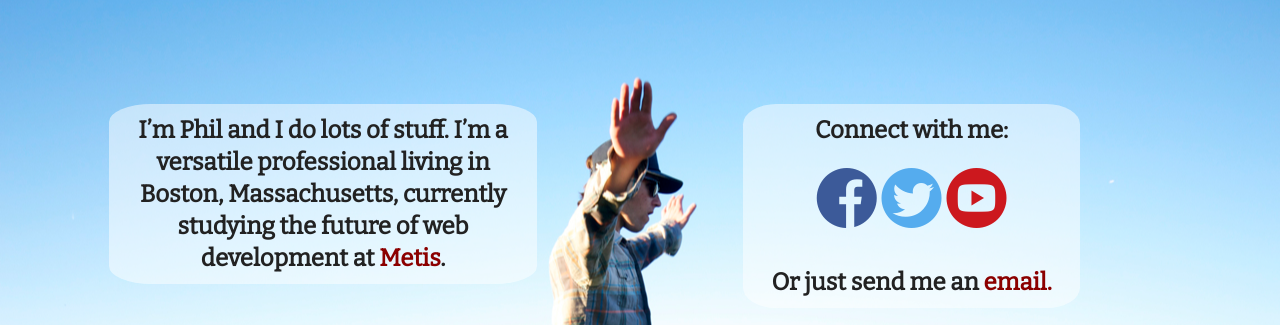
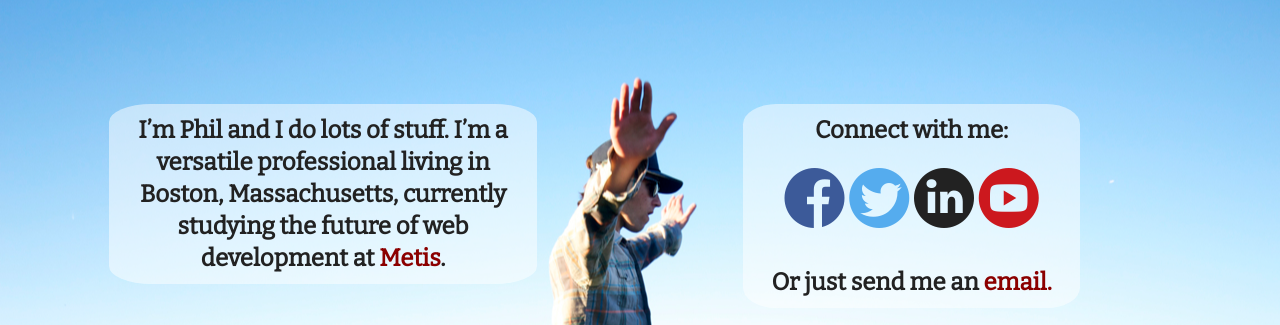
Before and after one commit to philgutowski/personal-site-before-metis, a plain HTML site: page index.html in a window 1280 px wide. Shown: the part 802-1127 px from the top of the page. Drawn offline with nearby package versions, Linux system fonts and the light colour scheme.

Commit message:
added linkedin icon

```diff
--- a/index.html
+++ b/index.html
@@ -35,6 +35,7 @@
                         <h2 id="left">I’m Phil and I do lots of stuff.  I’m a versatile professional living in Boston, Massachusetts, currently studying the future of web development at <a href="http://www.thisismetis.com" target="_blank">Metis</a>. </h2>
                         <h2 class="right">Connect with me:<br> <i class="ss-icon" id="facebook"><a href="http://facebook.com/phillip.gutowski" target="_blank">facebook</a></i>
                             <i class="ss-icon" id="twitter"><a href="http://twitter.com/liveeastie" target="_blank">twitter</a></i>
+                            <i class="ss-icon" id="linkedin"><a href="http://linkedin.com/philgutowski" target="_blank">linkedin</a></i>
                             <i class="ss-icon" id="youtube"><a href="http://youtube.com/user/chukdisc" target="_blank">youtube</a></i>
 
                             <br>Or just send me an <a href="mailto:phillip.gutowski@gmail.com" target="_blank">email.</a></h2>
```
